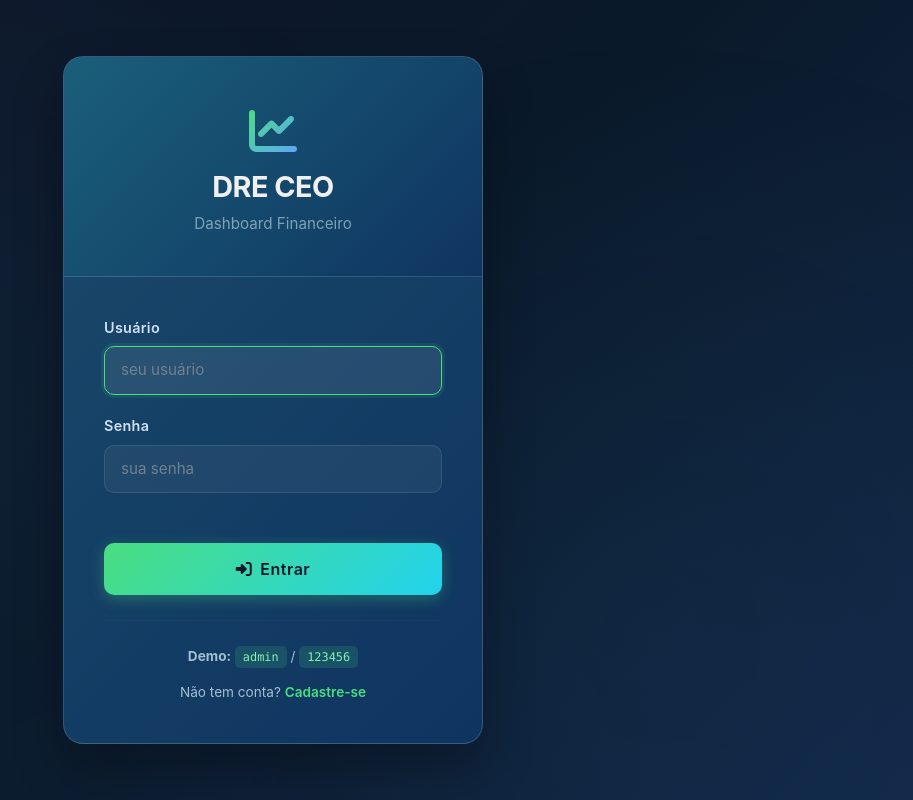
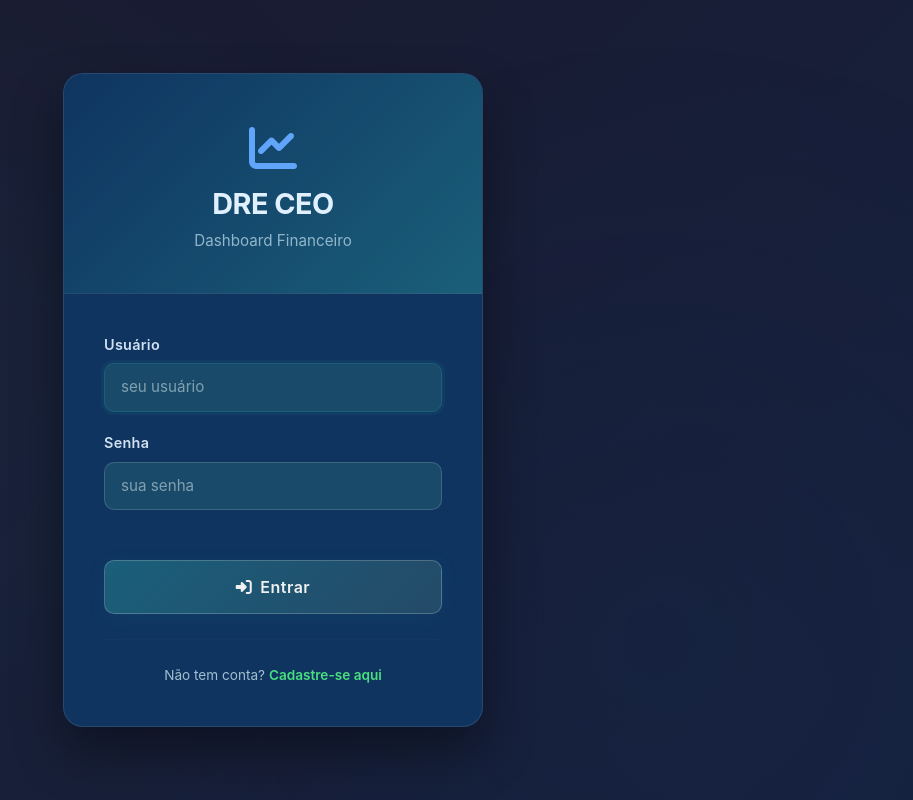
Before and after one commit to raphaeldcb/dre_ceo, a PHP site: page / in a window 1280 px wide. Shown: the whole page, without its empty margins (367-1280 px from the left). Run offline with PHP 8.4, Linux system fonts and the light colour scheme.

Commit message:
estilo: aplicar paleta de cores unificada em todas as telas + remover demo
- Remover credenciais de demo (admin/123456) da página de login
- Aplicar cores da tela inicial em Login e Registro
- Paleta unificada: #1a1a2e, #0f3460, #1a5f7a, #60a5fa
- Melhorar contraste e legibilidade em todas as páginas
- Atualizar cores de botões e campos de input
- Manter consistência visual em todo o sistema

```diff
--- a/views/login.php
+++ b/views/login.php
@@ -13,13 +13,14 @@
             box-sizing: border-box;
         }
         body {
-            background: linear-gradient(135deg, #0f172a 0%, #0a1929 50%, #132849 100%);
+            background: linear-gradient(135deg, #1a1a2e 0%, #16213e 100%);
             min-height: 100vh;
             display: flex;
             align-items: center;
             justify-content: center;
             font-family: -apple-system, BlinkMacSystemFont, 'Segoe UI', Roboto, Oxygen, Ubuntu, Cantarell, sans-serif;
             overflow: hidden;
+            color: #e0e0e0;
         }
         body::before {
             content: '';
@@ -28,25 +29,25 @@
             left: 0;
             width: 100%;
             height: 100%;
-            background: radial-gradient(circle at 20% 50%, rgba(51, 102, 153, 0.1) 0%, transparent 50%),
-                        radial-gradient(circle at 80% 80%, rgba(26, 95, 122, 0.1) 0%, transparent 50%);
+            background: radial-gradient(circle at 20% 50%, rgba(26, 95, 122, 0.1) 0%, transparent 50%),
+                        radial-gradient(circle at 80% 80%, rgba(15, 52, 96, 0.1) 0%, transparent 50%);
             pointer-events: none;
             z-index: 0;
         }
         .login-container {
-            background: linear-gradient(135deg, #1a4a6a 0%, #0f3460 100%);
+            background: #0f3460;
             border-radius: 20px;
-            box-shadow: 0 25px 50px rgba(0, 0, 0, 0.3),
+            box-shadow: 0 25px 50px rgba(0, 0, 0, 0.4),
                         inset 0 1px 0 rgba(255, 255, 255, 0.1);
             overflow: hidden;
             max-width: 420px;
             width: 100%;
-            border: 1px solid rgba(255, 255, 255, 0.15);
+            border: 1px solid rgba(255, 255, 255, 0.1);
             position: relative;
             z-index: 1;
         }
         .login-header {
-            background: linear-gradient(135deg, #1a5f7a 0%, #0f3460 100%);
+            background: linear-gradient(135deg, #0f3460 0%, #1a5f7a 100%);
             color: #f0f0f0;
             padding: 50px 30px 40px;
             text-align: center;
@@ -55,21 +56,19 @@
         .login-header i {
             font-size: 3rem;
             margin-bottom: 15px;
-            background: linear-gradient(135deg, #4ade80 0%, #60a5fa 100%);
-            -webkit-background-clip: text;
-            -webkit-text-fill-color: transparent;
-            background-clip: text;
+            color: #60a5fa;
         }
         .login-header h1 {
             margin: 0;
             font-size: 1.8rem;
             font-weight: 700;
             letter-spacing: -0.5px;
+            color: #e0f0ff;
         }
         .login-header p {
             margin: 8px 0 0 0;
-            opacity: 0.75;
-            color: #a0c0d0;
+            opacity: 0.8;
+            color: #b0d0e0;
             font-size: 0.95rem;
         }
         .login-body {
@@ -87,8 +86,8 @@
             letter-spacing: 0.3px;
         }
         .form-control {
-            background: rgba(255, 255, 255, 0.05);
-            border: 1.5px solid rgba(255, 255, 255, 0.1);
+            background: #1a4a6a;
+            border: 1.5px solid rgba(255, 255, 255, 0.15);
             color: #f0f0f0;
             padding: 12px 16px;
             border-radius: 10px;
@@ -96,33 +95,34 @@
             transition: all 0.3s ease;
         }
         .form-control::placeholder {
-            color: #708090;
+            color: #80a0b0;
         }
         .form-control:focus {
-            background: rgba(255, 255, 255, 0.08);
-            border-color: #4ade80;
-            box-shadow: 0 0 0 3px rgba(74, 222, 128, 0.1);
+            background: #1a4a6a;
+            border-color: #1a5f7a;
+            box-shadow: 0 0 0 3px rgba(26, 95, 122, 0.2);
             color: #f0f0f0;
             outline: none;
         }
         .btn-login {
-            background: linear-gradient(135deg, #4ade80 0%, #22d3ee 100%);
-            border: none;
+            background: linear-gradient(135deg, #1a5f7a 0%, #244a68 100%);
+            border: 1px solid rgba(255, 255, 255, 0.2);
             padding: 14px 24px;
             font-weight: 600;
             margin-top: 30px;
-            color: #0f172a;
+            color: #f0f0f0;
             border-radius: 10px;
             font-size: 1rem;
             letter-spacing: 0.5px;
             transition: all 0.3s ease;
-            box-shadow: 0 4px 15px rgba(74, 222, 128, 0.3);
+            box-shadow: 0 4px 15px rgba(26, 95, 122, 0.2);
         }
         .btn-login:hover {
             transform: translateY(-2px);
-            box-shadow: 0 6px 20px rgba(74, 222, 128, 0.4);
-            background: linear-gradient(135deg, #22d3ee 0%, #4ade80 100%);
-            color: #0f172a;
+            box-shadow: 0 6px 20px rgba(26, 95, 122, 0.3);
+            background: linear-gradient(135deg, #244a68 0%, #2a5a80 100%);
+            color: #f0f0f0;
+            border-color: rgba(255, 255, 255, 0.3);
         }
         .btn-login:disabled {
             opacity: 0.7;
@@ -136,14 +136,14 @@
             font-size: 0.9rem;
         }
         .alert-danger {
-            background: rgba(248, 113, 113, 0.1);
-            border-color: rgba(248, 113, 113, 0.3);
-            color: #fca5a5;
+            background: rgba(244, 63, 94, 0.1);
+            border-color: rgba(244, 63, 94, 0.2);
+            color: #f87171;
         }
         .alert-success {
-            background: rgba(74, 222, 128, 0.1);
-            border-color: rgba(74, 222, 128, 0.3);
-            color: #86efac;
+            background: rgba(96, 165, 250, 0.1);
+            border-color: rgba(96, 165, 250, 0.2);
+            color: #93c5fd;
         }
         .error-message {
             display: none;
@@ -205,11 +205,8 @@
 
             <hr>
             <div style="text-align: center;">
-                <small class="text-muted" style="display: block; margin-bottom: 15px;">
-                    <strong>Demo:</strong> <code>admin</code> / <code>123456</code>
-                </small>
                 <p class="text-muted" style="margin: 0;">
-                    Não tem conta? <a href="/register" class="register-link">Cadastre-se</a>
+                    Não tem conta? <a href="/register" class="register-link">Cadastre-se aqui</a>
                 </p>
             </div>
         </div>
```
Also changed, not shown: views/register.php (+97 -28 lines).
